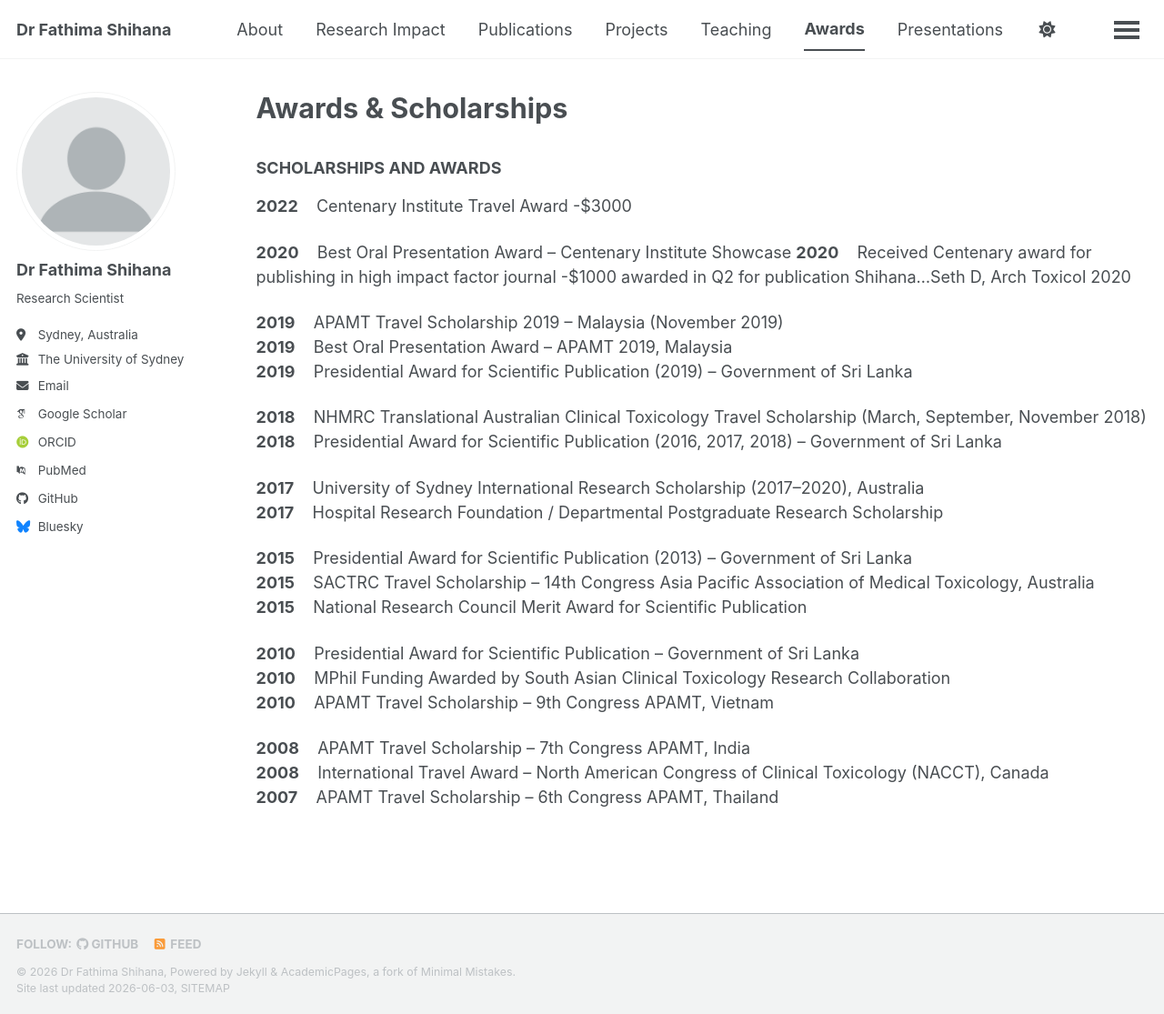
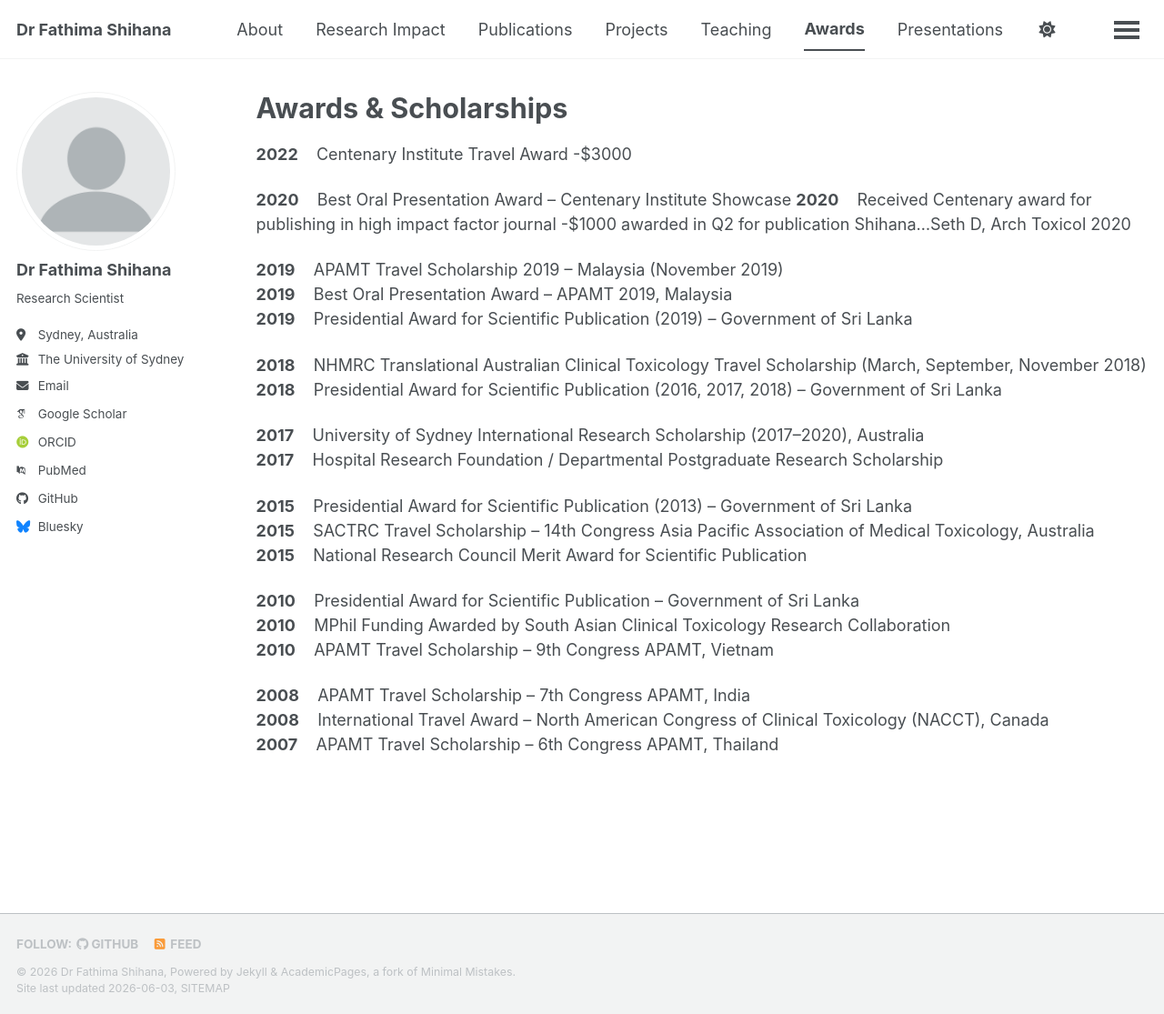
Before and after one commit to fathimashihana/fathimashihana.github.io, a Jekyll site: the page built from _pages/awards.md, in a window 1280 px wide and 1115 px high. Shown: the whole window at 91% size. Built offline with Jekyll 4.4.1, drawn with Linux system fonts in a browser that asks for light colours; some web fonts are replaced; a script bundle is joined from its source files by our own code; library files that are not in the unit come from our copies.

Commit message:
Update awards.md

```diff
--- a/_pages/awards.md
+++ b/_pages/awards.md
@@ -5,7 +5,6 @@ permalink: /awards/
 author_profile: true
 ---
 
-### SCHOLARSHIPS AND AWARDS
 
 **2022** &nbsp;&nbsp; Centenary Institute Travel Award -$3000
 
```
